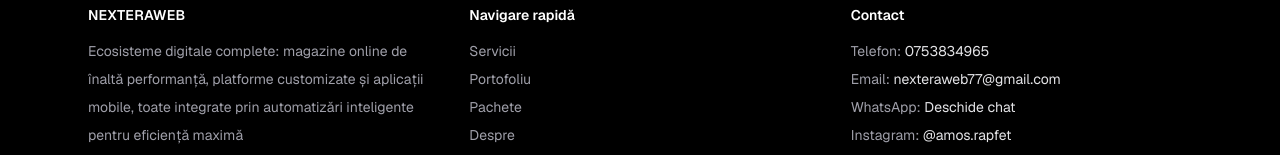
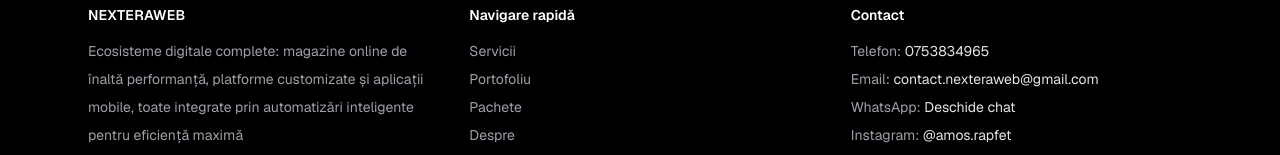
Before and after one commit to nexteraweb77/NEXTERAWEB, a Next.js app: page / in a window 1280 px wide. Shown: the part 4187-4342 px from the top of the page. Built offline with nearby package versions, Linux system fonts and the light colour scheme; no server answers.

Commit message:
schimbat adresa de mail
contact.nexteraweb

```diff
--- a/src/app/page.tsx
+++ b/src/app/page.tsx
@@ -483,7 +483,19 @@ export default function Home() {
                       <span className="text-xl leading-none text-emerald-300">
                         +
                       </span>
-                      <span>2 săptămâni mentenanță gratuită</span>
+                      <span className="min-w-0 flex-1 text-pretty">
+                        2 saptamani mentenanta{" "}
+                        <span className="ml-1 font-medium tracking-[0.08em] text-white/90">
+                          pachetul{" "}
+                          <span className="font-semibold text-emerald-200/95">
+                            PROTECT
+                          </span>
+                        </span>{" "}
+                        + Prima luna-domeniu+hosting{" "}
+                        <span className="ml-1 inline-block text-[1.05em] font-extrabold uppercase tracking-[0.06em] text-emerald-100">
+                          Gratuite
+                        </span>
+                      </span>
                     </div>
                   </div>
                 </details>
@@ -540,7 +552,19 @@ export default function Home() {
                       <span className="text-xl leading-none text-emerald-300">
                         +
                       </span>
-                      <span>1 lună mentenanță gratuită</span>
+                      <span className="min-w-0 flex-1 text-pretty">
+                        3 saptamani de mentenanta{" "}
+                        <span className="ml-1 font-medium tracking-[0.08em] text-white/90">
+                          pachetul{" "}
+                          <span className="font-semibold text-emerald-200/95">
+                            GROWTH
+                          </span>
+                        </span>{" "}
+                        + prima luna domeniu+hosting{" "}
+                        <span className="ml-1 inline-block text-[1.05em] font-extrabold uppercase tracking-[0.06em] text-emerald-100">
+                          Gratuite
+                        </span>
+                      </span>
                     </div>
                   </div>
                 </details>
@@ -598,8 +622,18 @@ export default function Home() {
                         +
                       </span>
                       <span className="min-w-0 flex-1 text-pretty">
-                        2 luni de suport VIP și mentenanță completă. Zero griji
-                        tehnice în perioada critică de după lansare
+                        30 de zile mentenanta{" "}
+                        <span className="ml-1 font-medium tracking-[0.08em] text-white/90">
+                          pachetul{" "}
+                          <span className="font-semibold text-emerald-200/95">
+                            PARTNER
+                          </span>
+                        </span>{" "}
+                        + prima luna domeniu+hosting{" "}
+                        <span className="ml-1 inline-block text-[1.05em] font-extrabold uppercase tracking-[0.06em] text-emerald-100">
+                          Gratuite
+                        </span>
+                        .
                       </span>
                     </div>
                   </div>
@@ -1018,8 +1052,8 @@ export default function Home() {
                   </a>
 
                   <a
-                    href="mailto:nexteraweb77@gmail.com"
-                    aria-label="Trimite email la nexteraweb77@gmail.com"
+                    href="mailto:contact.nexteraweb@gmail.com"
+                    aria-label="Trimite email la contact.nexteraweb@gmail.com"
                     className="group relative flex flex-col items-center gap-3 overflow-hidden p-6 text-center transition-all duration-300 ease-out will-change-transform motion-reduce:transition-none motion-reduce:hover:translate-y-0 motion-reduce:hover:scale-100 motion-reduce:hover:shadow-none sm:p-7
                     hover:-translate-y-1 hover:z-10 hover:bg-white/[0.07] hover:shadow-[0_16px_48px_rgba(0,0,0,0.38),0_0_0_1px_rgba(90,200,250,0.2),inset_0_1px_0_rgba(255,255,255,0.07)]
                     focus-visible:outline focus-visible:outline-2 focus-visible:outline-offset-2 focus-visible:outline-[#5AC8FA]/45
@@ -1040,7 +1074,7 @@ export default function Home() {
                       <div className="text-[0.65rem] font-semibold uppercase tracking-[0.18em] text-zinc-500">
                         Email
                       </div>
-                      <span className="sr-only">nexteraweb77@gmail.com</span>
+                      <span className="sr-only">contact.nexteraweb@gmail.com</span>
                     </div>
                   </a>
 
@@ -1180,9 +1214,9 @@ export default function Home() {
                     Email:{" "}
                     <a
                       className="text-zinc-200 hover:text-white transition"
-                      href="mailto:nexteraweb77@gmail.com"
+                      href="mailto:contact.nexteraweb@gmail.com"
                     >
-                      nexteraweb77@gmail.com
+                      contact.nexteraweb@gmail.com
                     </a>
                   </div>
                   <div>
--- a/src/components/OrganizationJsonLd.tsx
+++ b/src/components/OrganizationJsonLd.tsx
@@ -14,7 +14,7 @@ export function OrganizationJsonLd() {
       name: "NEXTERAWEB",
       url: base,
       logo: `${base}/logo.png`,
-      email: "nexteraweb77@gmail.com",
+      email: "contact.nexteraweb@gmail.com",
       sameAs: [INSTAGRAM_PROFILE_URL],
       address: {
         "@type": "PostalAddress",
```
